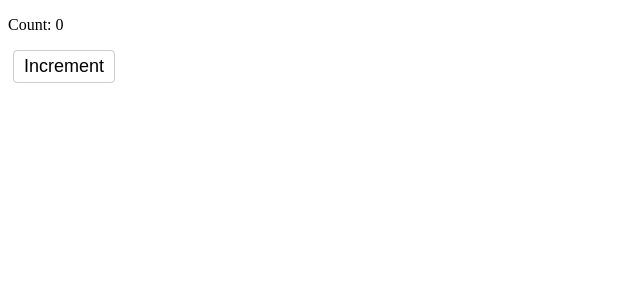
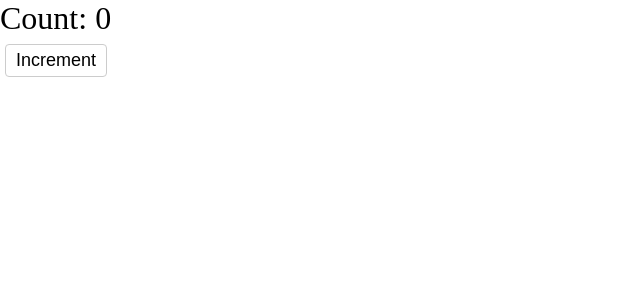
Before and after one commit to GapurEvloev/frontend-project, a React app: page / in a window 1280 px wide. Shown: the top 300 px of the page, without its empty margins (0-640 px from the left). Built offline with nearby package versions, Linux system fonts and the light colour scheme.

Commit message:
module 1: l5 - css modules

```diff
--- a/package.json
+++ b/package.json
@@ -27,6 +27,7 @@
     "@types/webpack-dev-server": "^4.7.2",
     "css-loader": "^6.6.0",
     "html-webpack-plugin": "^5.5.0",
+    "mini-css-extract-plugin": "^2.5.3",
     "sass": "^1.49.9",
     "sass-loader": "^12.6.0",
     "style-loader": "^3.3.1",
--- /dev/null
+++ b/src/App.tsx
@@ -0,0 +1,12 @@
+import Counter from "./components/Counter";
+import "./index.scss";
+
+const App = () => {
+  return (
+    <div className="app">
+      <Counter />
+    </div>
+  );
+};
+
+export default App;
--- a/src/components/Counter.scss
+++ b/src/components/Counter.module.scss
@@ -1,4 +1,4 @@
-button {
+.button {
   background: #fff;
   border: 1px solid #ccc;
   border-radius: 4px;
--- a/src/components/Counter.tsx
+++ b/src/components/Counter.tsx
@@ -1,6 +1,6 @@
-import React, { useState } from 'react';
+import React, { useState } from "react";
 
-import './Counter.scss';
+import styles from "./Counter.module.scss";
 
 const Counter = () => {
   const [count, setCount] = useState(0);
@@ -10,7 +10,7 @@
   return (
     <div>
       <p>Count: {count}</p>
-      <button onClick={increment}>Increment</button>
+      <button className={styles.button} onClick={increment}>Increment</button>
     </div>
   )
 }
--- /dev/null
+++ b/src/index.scss
@@ -0,0 +1,9 @@
+* {
+  margin: 0;
+  padding: 0;
+  box-sizing: border-box;
+}
+
+.app {
+  font-size: 2rem;
+}
--- a/src/index.tsx
+++ b/src/index.tsx
@@ -1,7 +1,7 @@
 import { render } from "react-dom";
-import Counter from "./components/Counter";
+import App from "./App";
 
 render(
-  <Counter/>,
+  <App/>,
   document.getElementById("root"),
 )
```
Also changed, not shown: src/global.scss.d.ts (added, +7 -0 lines), 3 other files (tests, documents, lock files or other folders).
